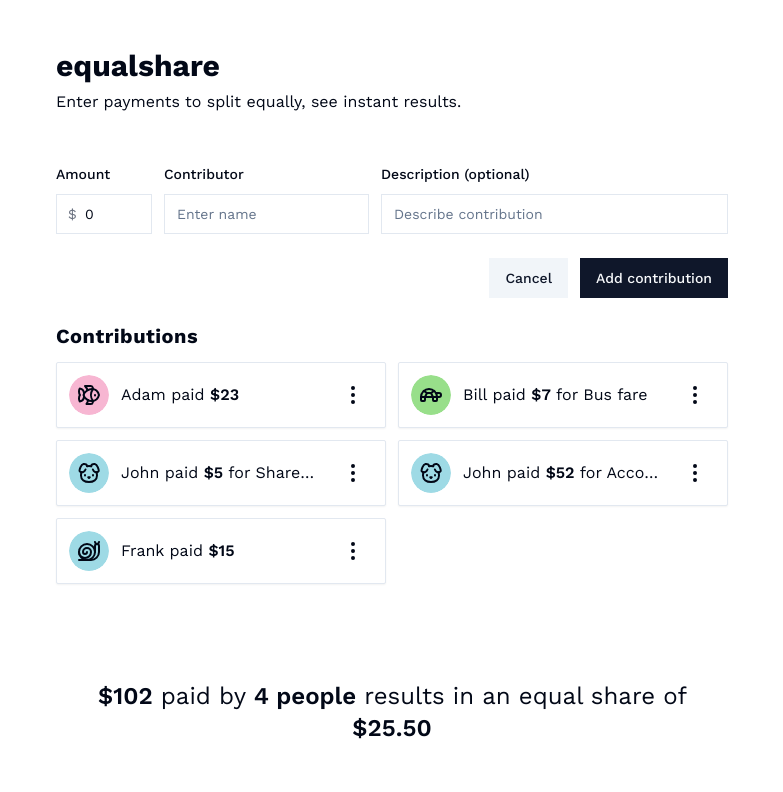
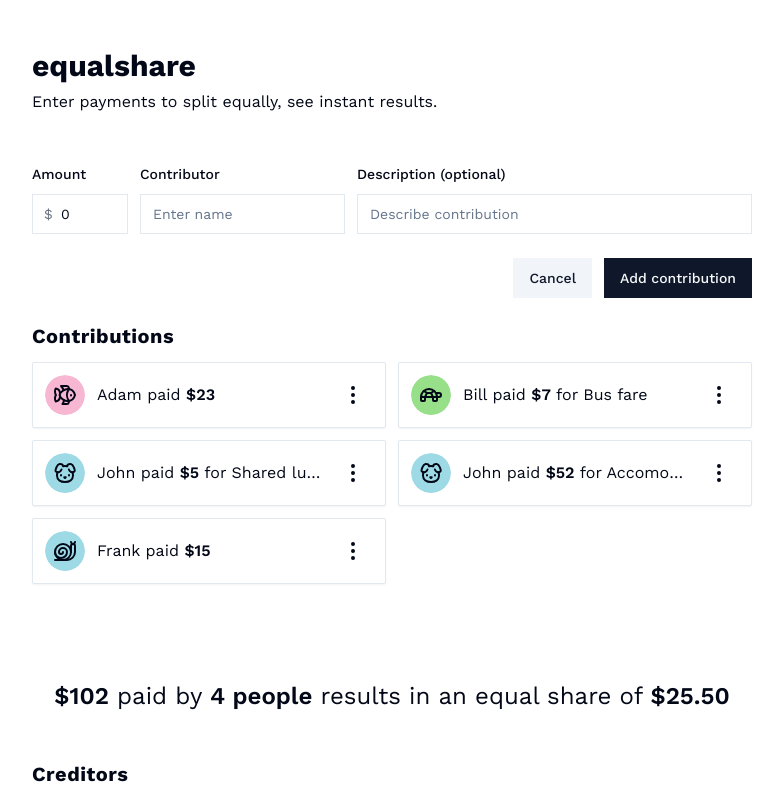
Before and after one commit to adamzuch/equal-share-app, a React (Vite) app: page / in a window 1280 px wide. Shown: the top 792 px of the page, without its empty margins (248-1031 px from the left). Built offline with nearby package versions, Linux system fonts and the light colour scheme.

Commit message:
revert horizontal padding

```diff
--- a/src/App.tsx
+++ b/src/App.tsx
@@ -67,7 +67,7 @@ function App() {
 
   return (
     <div className="flex flex-col items-center font-work-sans">
-      <div className="w-full md:w-[768px] p-12 space-y-24">
+      <div className="w-full md:w-[768px] px-6 py-12 space-y-24">
         <div className="space-y-12">
           <div className="space-y-1.5">
             <h1 className="text-3xl font-bold">equalshare</h1>
```
